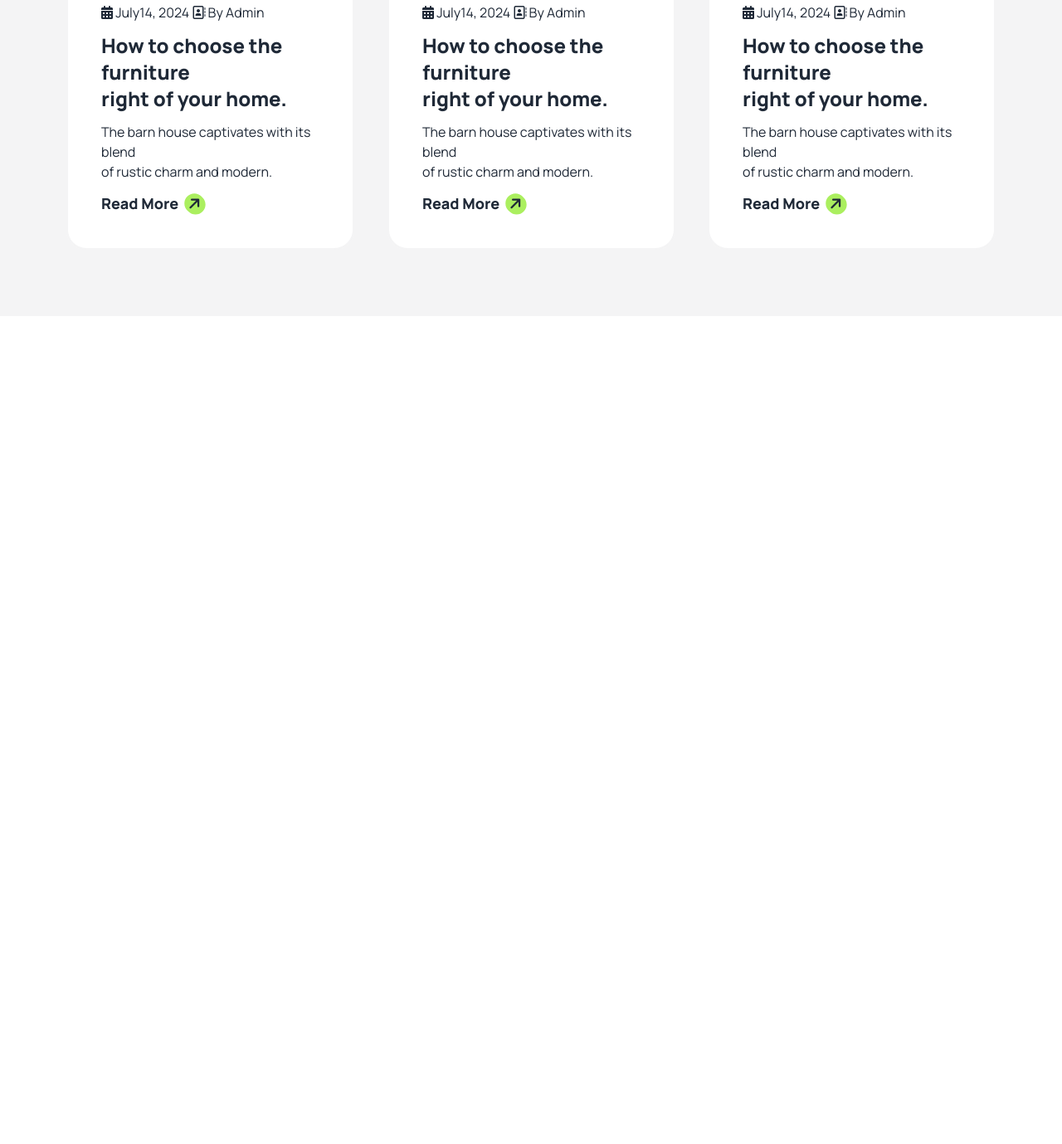
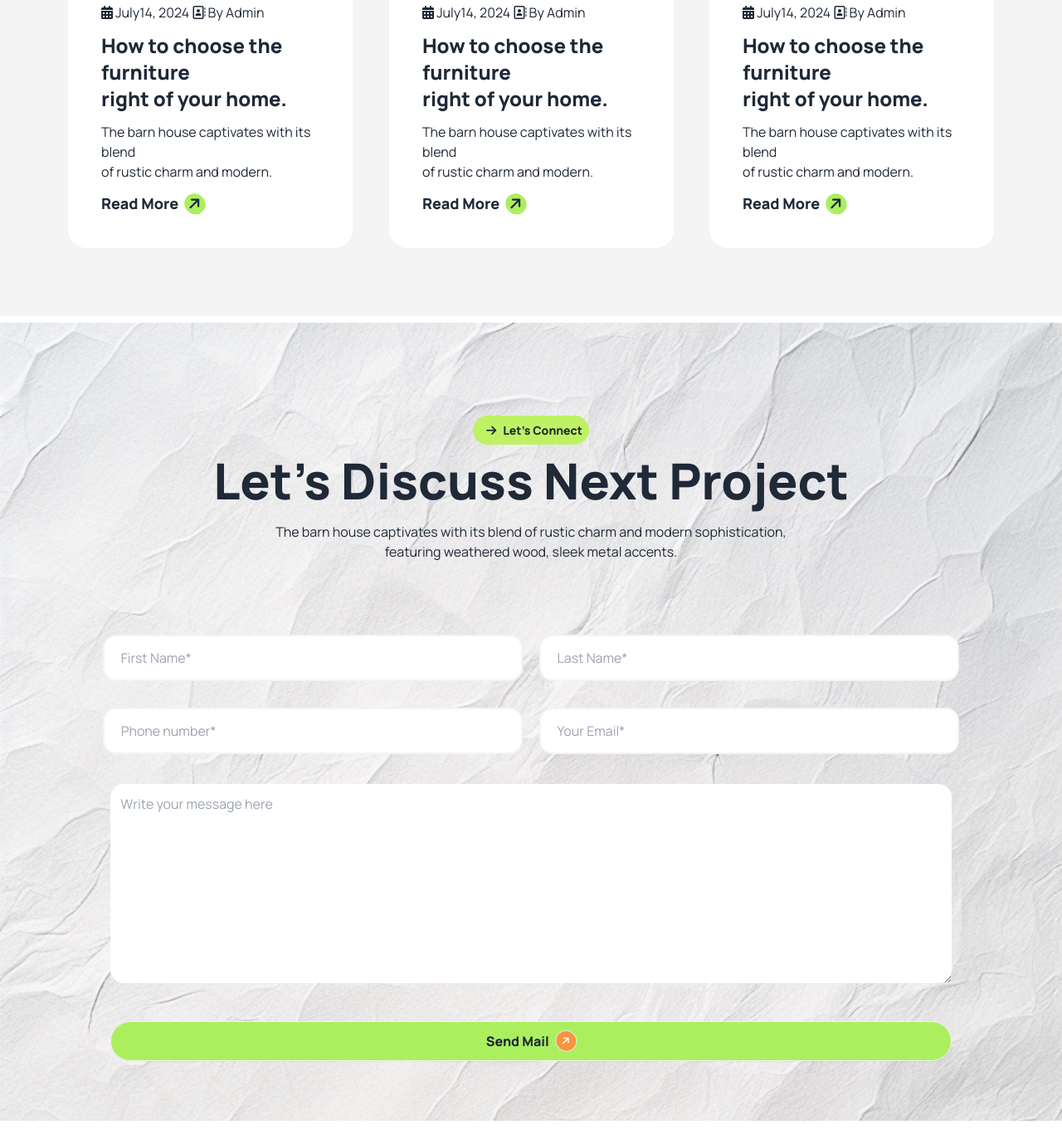
Before and after one commit to sajjad244/assignment-3, a plain HTML site: page index.html in a window 1280 px wide. Shown: the part 4464-5843 px from the top of the page at 83% size. Before the commit the page ends 4865 px from the top, so only its background shows below. Drawn offline with nearby package versions, Linux system fonts and the light colour scheme.

Commit message:
send mail

```diff
--- a/index.html
+++ b/index.html
@@ -338,7 +338,34 @@
                  </div>
             </div>
           </section>
-         <!-- article card -->
+         <!-- article card end -->
+
+          <!-- discuss next -->
+          <section class="border-white border-y-8 bg-[url('./images/bg.jpg')] bg-cover bg-no-repeat">
+
+            <div class="mt-20 text-center space-y-5 p-10">
+              <div class="text-sm font-black">
+                <span class="bg-lime-300 border-collapse rounded-full p-2"><i class="fa-solid fa-arrow-right mx-2"></i>Let’s Connect</span>
+              </div>
+              <h1 class="text-6xl font-extrabold">Let’s Discuss Next Project</h1>
+              <p class="">The barn house captivates with its blend of rustic charm and
+                modern sophistication, <br>featuring weathered wood, sleek metal accents.</p>
+            </div>
+            <!-- table -->
+            <form class="text-center p-8">
+              <input class="w-full lg:w-5/12 border-2 border-zinc-100 rounded-2xl h-14 p-5 mx-2 my-4" type="text" placeholder="First Name*" required>
+              <input class="w-full lg:w-5/12 border-2 border-zinc-100 rounded-2xl h-14 p-5 mx-2 my-4" type="text" placeholder="Last Name*" required>
+              <br>
+              <input class="w-full lg:w-5/12 border-2 border-zinc-100 rounded-2xl h-14 p-5 mx-2 my-4" type="phone" placeholder="Phone number*" required>
+              <input class="w-full lg:w-5/12 border-2 border-zinc-100 rounded-2xl h-14 p-5 mx-2 my-4" type="email" placeholder="Your Email*" required>
+              <br>
+              <textarea class="w-full lg:w-10/12 p-3 mt-5 border-zinc-100 rounded-2xl h-[240px]" name="text" id="" placeholder="Write your message here"></textarea>
+
+              <div class="my-10">
+                <a class="w-full lg:w-10/12 btn bg-green rounded-full font-extrabold text-base">Send Mail<i class="fa-solid fa-arrow-right text-[12px] text-white bg-orange-400 p-1.5 border rounded-full -rotate-45"></i></a>
+            </div>
+            </form>
+          </section>
 
     </main>
 
```
